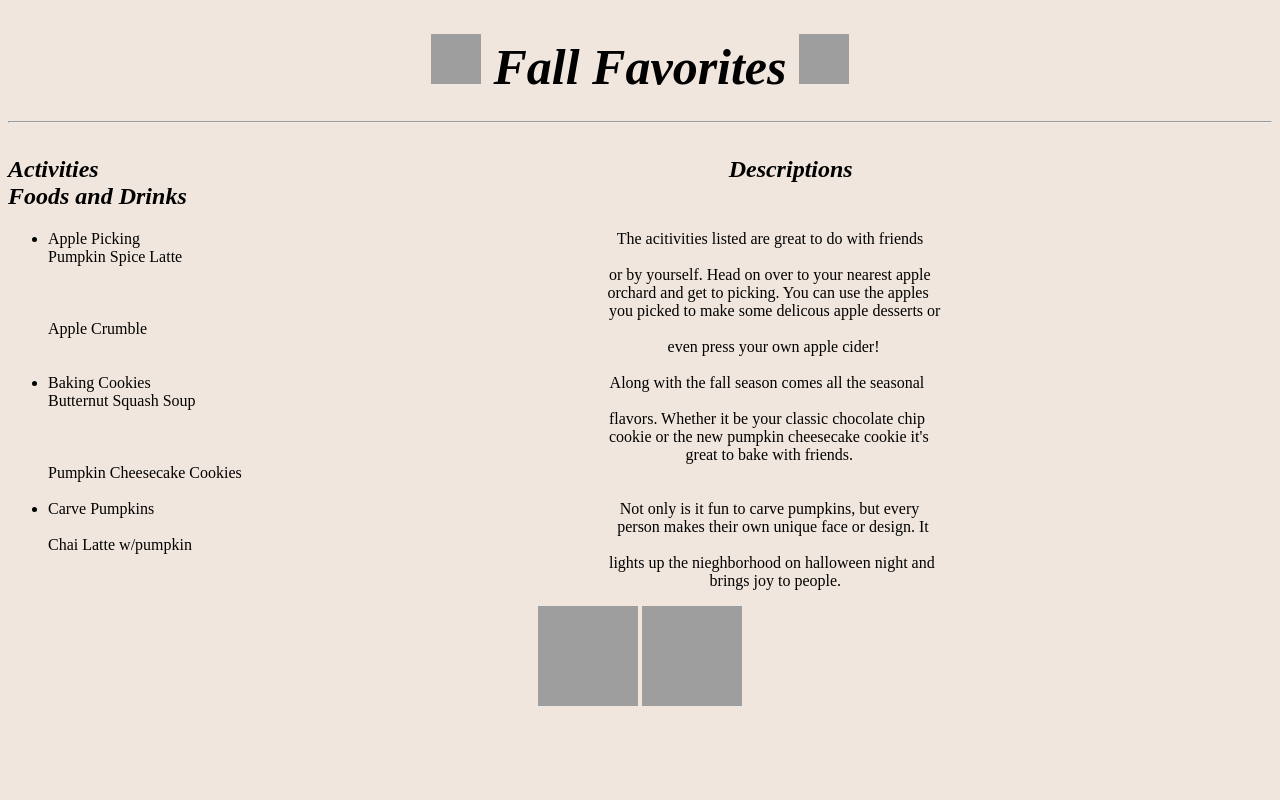
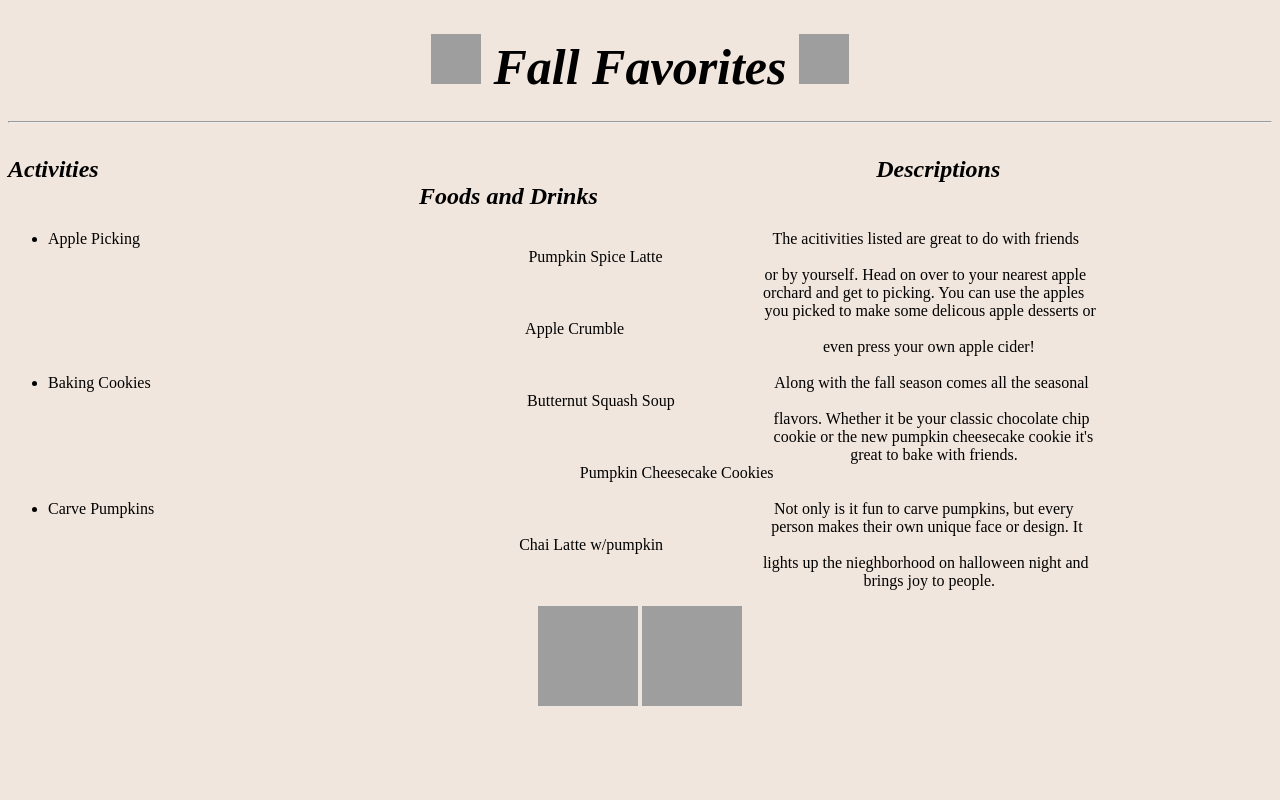
Before and after one commit to ritikavarghese/Elevating-Your-Web-Page, a plain HTML site: page index.html in a window 1280 px wide. Shown: the top 800 px of the page. Drawn offline with Linux system fonts and the light colour scheme; grey boxes are pictures that could not be loaded.

Commit message:
Update index.html
Centered the paragraphs under Descriptions.

```diff
--- a/index.html
+++ b/index.html
@@ -15,7 +15,7 @@
     <p>
         <h2>
             <em>Activities
-                <right style="color:#f1e6dd">WWWWWWWWWWWWWWWWWWWWWWWWWWWWW</right>
+                <right style="color:#f1e6dd">WWWWWWWWWWWWWWWWWWWWWWWWWWWWWWWWWWWiii</right>
                 Descriptions
                 <right style="color:#f1e6dd">WWWWWWWWWWWWWWWWWWW</right>
                 Foods and Drinks
@@ -24,48 +24,48 @@
 
         <ul>
             <li>Apple Picking
-                <right style="color:#f1e6dd">WWWWWWWWWWWWWWWWWWWWWWWWWWiWWiiiWW</right>
+                <right style="color:#f1e6dd">iWWWWWWWWWWWWWWWWWWWWWWWWWWWWWWWWWWWWiWWiiiWW</right>
                 The acitivities listed are great to do with friends
-                <right style="color:#f1e6dd">WWWWWWWWWWooiWWWWWWWWWW</right>
+                <right style="color:#f1e6dd">iWWWWWWWWWWWWWWWWWWWWooiWWWWWWWWWW</right>
                 Pumpkin Spice Latte<br>
-                <right style="color:#f1e6dd">WWWWWWWWWWWWWWWWWWWWWWWWWWWWWWWWIIIWiiiWW</right>
+                <right style="color:#f1e6dd">iWWWWWWWWWWWWWWWWWWWWWWWWWWWWWWWWWWWWWWWWWWIIIWiiiWW</right>
                 or by yourself. Head on over to your nearest apple
                 <br>
-                <right style="color:#f1e6dd">WWWWWWWWWWWiiiiWWWWWWWWWWWWWWWWWWwWIIIWiiiWW</right>
+                <right style="color:#f1e6dd">iWWWWWWWWWWWWWWWWWWWWWiiiiWWWWWWWWWWWWWWWWWWwWIIIWiiiWW</right>
                 orchard and get to picking. You can use the apples <br>
-                <right style="color:#f1e6dd">WWWWWWWWWWWWWWWWWWWWWWWWWWWWWWWWIIIWiiiWW</right>
+                <right style="color:#f1e6dd">iWWWWWWWWWWWWWWWWWWWWWWWWWWWWWWWWWWWWWWWWWWIIIWiiiWW</right>
                 you picked to make some delicous apple desserts or
-                <right style="color:#f1e6dd">WWWWWWWWWWooiWWWWiilWWWWW</right>
+                <right style="color:#f1e6dd">iWWWWWWWWWWWWWWWWWWWWooiWWWWiilWWWWW</right>
                 Apple Crumble<br>
-                <right style="color:#f1e6dd">WWWWWWWWWWWWWWWWWWWWWWWWWWWWWWWWIIIIIIIIIIIIIIWiiiWW</right>
+                <right style="color:#f1e6dd">iWWWWWWWWWWWWWWWWWWWWWWWWWWWWWWWWWWWWWWWWWWIIIIIIIIIIIIIIWiiiWW</right>
                 even press your own apple cider!
             </li>
             <br>
             <li>Baking Cookies
-                <right style="color:#f1e6dd">WWWWWWWWWWWIIIWWWWWWWWWWWWWIIIWiiiWW</right>
+                <right style="color:#f1e6dd">WWIIIWiiiWWWWWWWWWWWWWWWWWIIIWWWWWWWWWWWWWIIIWiiiWW</right>
                 Along with the fall season comes all the seasonal
-                <right style="color:#f1e6dd">WWWWWWWWWWoiWWWWiilWWWWW</right>
+                <right style="color:#f1e6dd">WWIIIWiiiWWWWWWWWWWWWWWWWoiWWWWiilWWWWW</right>
                 Butternut Squash Soup<br>
-                <right style="color:#f1e6dd">WWWWWWWWWWWWWWWWWWWWWWWWWWWWWWWWIIIWiiiWW</right>
+                <right style="color:#f1e6dd">WWIIIWiiiWWWWWWWWWWWWWWWWWWWWWWWWWWWWWWWWWWWWWWIIIWiiiWW</right>
                 flavors. Whether it be your classic chocolate chip <br>
-                <right style="color:#f1e6dd">WWWWWWWWWWWWWWWWWWWWWWWWWWWWWWWWIIIWiiiWW</right>
+                <right style="color:#f1e6dd">WWIIIWiiiWWWWWWWWWWWWWWWWWWWWWWWWWWWWWWWWWWWWWWIIIWiiiWW</right>
                 cookie or the new pumpkin cheesecake cookie it's <br>
-                <right style="color:#f1e6dd">WWWWWWWWWWWWWiiiWWWWWIWWWWWWWWWWWWWWIIIIIIIIIIIIIIWiiiWW</right>
+                <right style="color:#f1e6dd">WWIIIWiiiWWWWWWWWWWWWWWWWWWWiiiWWWWWIWWWWWWWWWWWWWWIIIIIIIIIIIIIIWiiiWW</right>
                 great to bake with friends.
-                <right style="color:#f1e6dd">WWWWWWWWWWoiWWWWiilWiiiiiiiiiiiiWWWW</right>
+                <right style="color:#f1e6dd">WWIIIWiiiWWWWWWWWWWWWWWWWoiWWWWiilWiiiiiiiiiiiiWWWW</right>
                 Pumpkin Cheesecake Cookies
             </li>
             <br>
             <li>Carve Pumpkins
-                <right style="color:#f1e6dd">WWWWWWWWWWWWWWWWWWWWWWWWWWWWiiiiiiii</right>
+                <right style="color:#f1e6dd">iWIIIWiiiWWWWWWWWWWWWWWWWWWWWWWWWWWWWWWWWWWiiiiiiii</right>
                 Not only is it fun to carve pumpkins, but every <br>
-                <right style="color:#f1e6dd">WWWWWWWWWWWWWWWWWWWWWWWiiWWWWWWWWWIIIWiiiWW</right>
+                <right style="color:#f1e6dd">iWIIIWiiiWWWWWWWWWWWWWWWWWWWWWWWWWWWWWiiWWWWWWWWWIIIWiiiWW</right>
                 person makes their own unique face or design. It
-                <right style="color:#f1e6dd">WWWWWWWWWWoiiWWWWiiiiiiWWWW</right>
+                <right style="color:#f1e6dd">iWIIIWiiiWWWWWWWWWWWWWWWWoiiWWWWiiiiiiWWWW</right>
                 Chai Latte w/pumpkin <br>
-                <right style="color:#f1e6dd">WWWWWWWWWWWWWWWWWWWWWWWWWWWWWWWWIIIWiiiWW</right>
+                <right style="color:#f1e6dd">iWIIIWiiiWWWWWWWWWWWWWWWWWWWWWWWWWWWWWWWWWWWWWWIIIWiiiWW</right>
                 lights up the nieghborhood on halloween night and <br>
-                <right style="color:#f1e6dd">WWWWWWWWWWWWWWWWWWWIWWWWWWWWWiiiiiWWWWWIIIIIIIIIIIIIIWiiiWW</right>
+                <right style="color:#f1e6dd">iWIIIWiiiWWWWWWWWWWWWWWWWWWWWWWWWWIWWWWWWWWWiiiiiWWWWWIIIIIIIIIIIIIIWiiiWW</right>
                 brings joy to people.
             </li>
         </ul>
```
